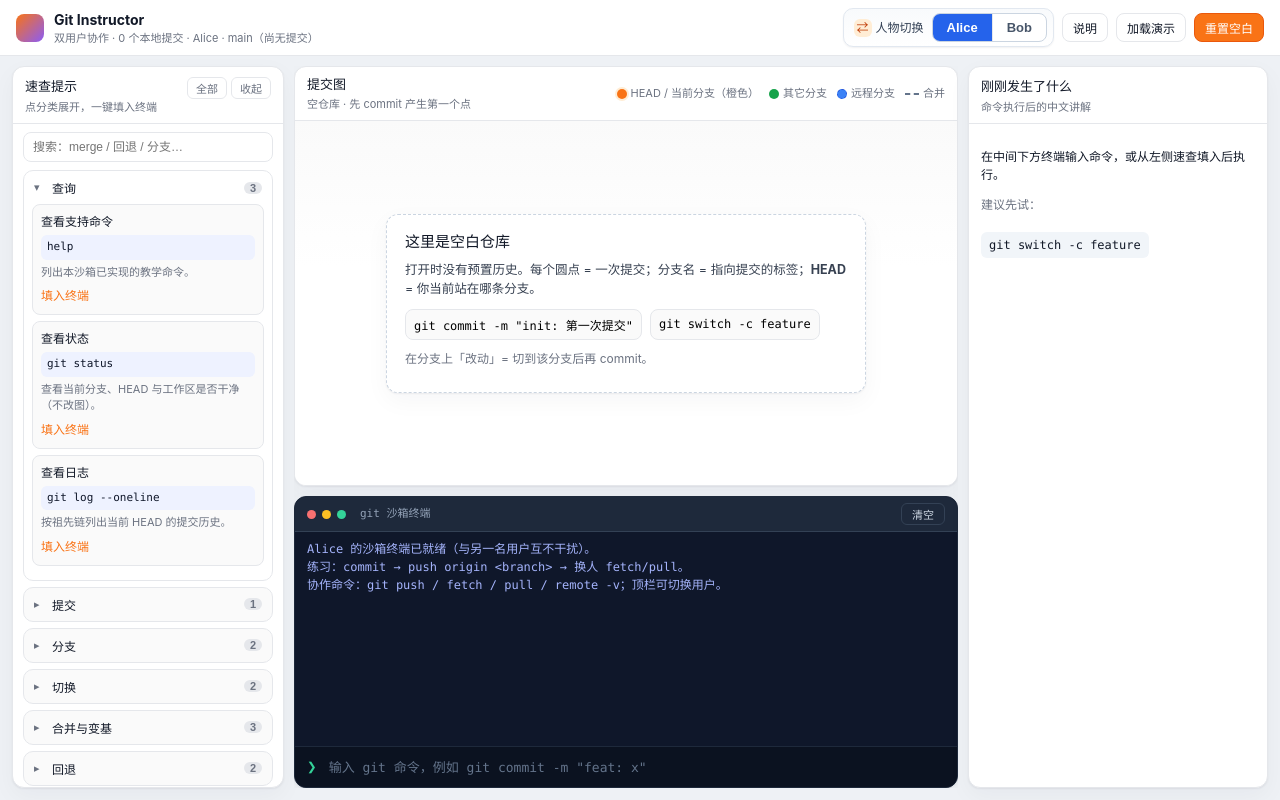
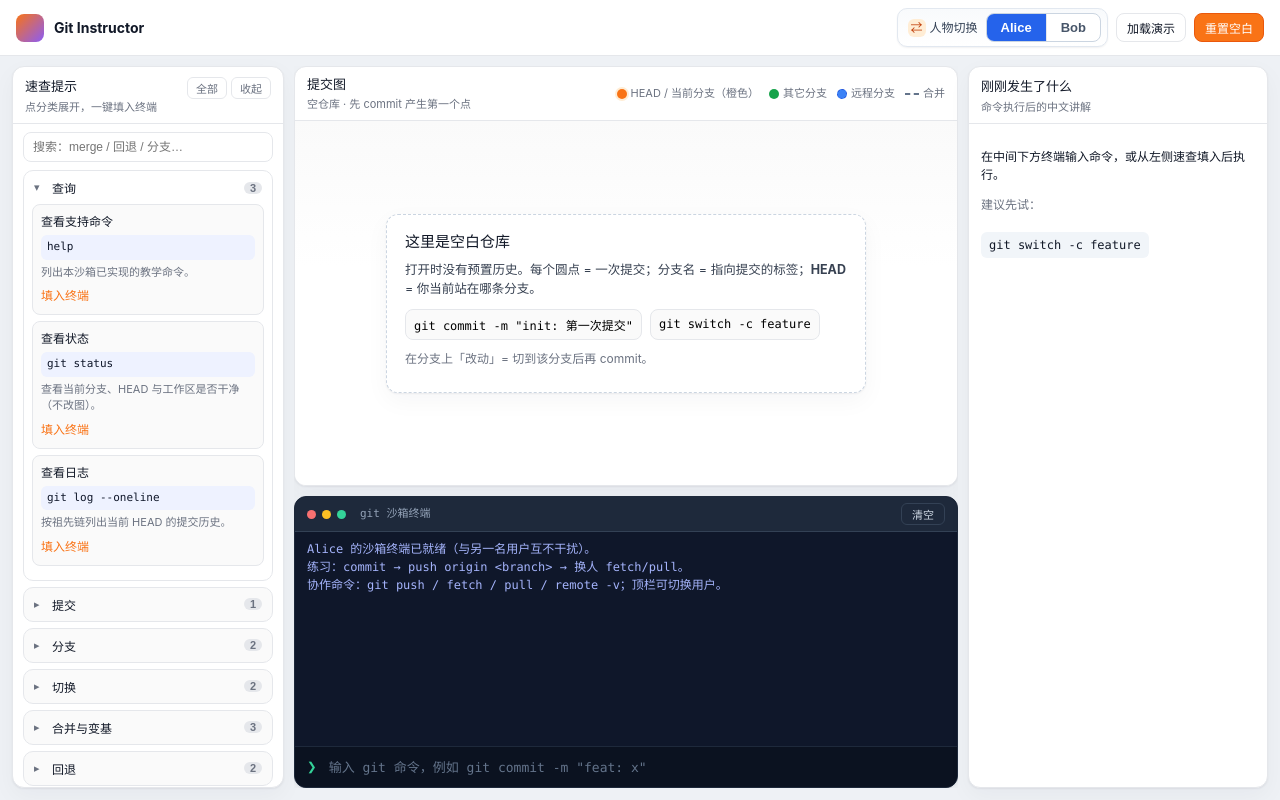
Before and after one commit to HJX-XXX/Git-Instructor, a React (Vite) app: page / in a window 1280 px wide. Built offline with nearby package versions, Linux system fonts and the light colour scheme.

Commit message:
refactor: 精简顶栏，移除帮助面板与分支标签

```diff
--- a/src/App.tsx
+++ b/src/App.tsx
@@ -45,7 +45,6 @@ export default function App() {
   const [histIdx, setHistIdx] = useState(-1);
   const [explanation, setExplanation] = useState<Explanation | null>(null);
   const [highlights, setHighlights] = useState<Highlights | undefined>(undefined);
-  const [showHelp, setShowHelp] = useState(false);
   const inputRef = useRef<HTMLInputElement | null>(null);
   const bodyRef = useRef<HTMLDivElement | null>(null);
 
@@ -58,11 +57,6 @@ export default function App() {
   const remoteRefs = visibleRemoteRefs(world);
   const lines = termByUser[world.activeUser];
   const history = historyByUser[world.activeUser];
-
-  const branchLabel =
-    state.head.kind === 'branch'
-      ? `${userLabel} · ${state.head.name}${Object.keys(state.commits).length === 0 ? '（尚无提交）' : ''}`
-      : `${userLabel} · 游离 HEAD`;
 
   const appendTerm = useCallback((userId: UserId, extra: TermLine[]) => {
     setTermByUser((prev) => ({
@@ -191,24 +185,11 @@ export default function App() {
   return (
     <div className="app">
       <TopBar
-        branch={branchLabel}
-        commitCount={Object.keys(state.commits).length}
         activeUser={world.activeUser}
         onSwitchUser={onSwitchUser}
         onResetEmpty={onResetEmpty}
         onLoadDemo={onLoadDemo}
-        showHelp={showHelp}
-        onToggleHelp={() => setShowHelp((v) => !v)}
       />
-      {showHelp && (
-        <div className="howto">
-          <strong>协作怎么练：</strong>
-          Alice：<code>git switch -c feature</code> → <code>git commit</code> →{' '}
-          <code>git push origin feature</code>；顶栏切 Bob → <code>git fetch</code> → 图上会出现{' '}
-          <code>origin/feature</code>；再 <code>git pull</code> 或 <code>git switch feature</code>。
-          蓝色虚线 = 远程跟踪。
-        </div>
-      )}
       <div className="layout">
         <CheatsheetPanel onFill={onFill} />
         <main className="center" ref={bodyRef}>
--- a/src/components/TopBar.tsx
+++ b/src/components/TopBar.tsx
@@ -2,36 +2,18 @@ import type { UserId } from '../engine/types';
 import { USER_IDS, USER_META } from '../engine/world';
 
 interface Props {
-  branch: string;
-  commitCount: number;
   activeUser: UserId;
   onSwitchUser: (id: UserId) => void;
   onResetEmpty: () => void;
   onLoadDemo: () => void;
-  showHelp: boolean;
-  onToggleHelp: () => void;
 }
 
-export function TopBar({
-  branch,
-  commitCount,
-  activeUser,
-  onSwitchUser,
-  onResetEmpty,
-  onLoadDemo,
-  showHelp,
-  onToggleHelp,
-}: Props) {
+export function TopBar({ activeUser, onSwitchUser, onResetEmpty, onLoadDemo }: Props) {
   return (
     <header className="topbar">
       <div className="brand">
         <span className="brand-mark" aria-hidden />
-        <div>
-          <div className="brand-title">Git Instructor</div>
-          <div className="brand-sub">
-            双用户协作 · {commitCount} 个本地提交 · {branch}
-          </div>
-        </div>
+        <div className="brand-title">Git Instructor</div>
       </div>
       <div className="topbar-actions">
         <div
@@ -67,9 +49,6 @@ export function TopBar({
             })}
           </div>
         </div>
-        <button type="button" className="btn" onClick={onToggleHelp}>
-          {showHelp ? '收起说明' : '说明'}
-        </button>
         <button type="button" className="btn" onClick={onLoadDemo} title="两人相同的 main 历史">
           加载演示
         </button>
--- a/src/index.css
+++ b/src/index.css
@@ -80,14 +80,6 @@ code,
   font-weight: 650;
   font-size: 14px;
   white-space: nowrap;
-}
-
-.brand-sub {
-  font-size: 11px;
-  color: var(--muted);
-  white-space: nowrap;
-  overflow: hidden;
-  text-overflow: ellipsis;
 }
 
 .topbar-actions {
@@ -222,23 +214,6 @@ code,
   cursor: pointer;
   padding: 0;
   margin-top: 6px;
-}
-
-.howto {
-  margin: 8px 16px 0;
-  padding: 8px 12px;
-  background: #fff7ed;
-  border: 1px solid #fed7aa;
-  border-radius: 10px;
-  font-size: 12px;
-  color: #7c2d12;
-  flex: 0 0 auto;
-}
-
-.howto code {
-  background: #ffedd5;
-  padding: 1px 5px;
-  border-radius: 4px;
 }
 
 /* —— 三栏：整屏不滚动，内部各自滚 —— */
```
